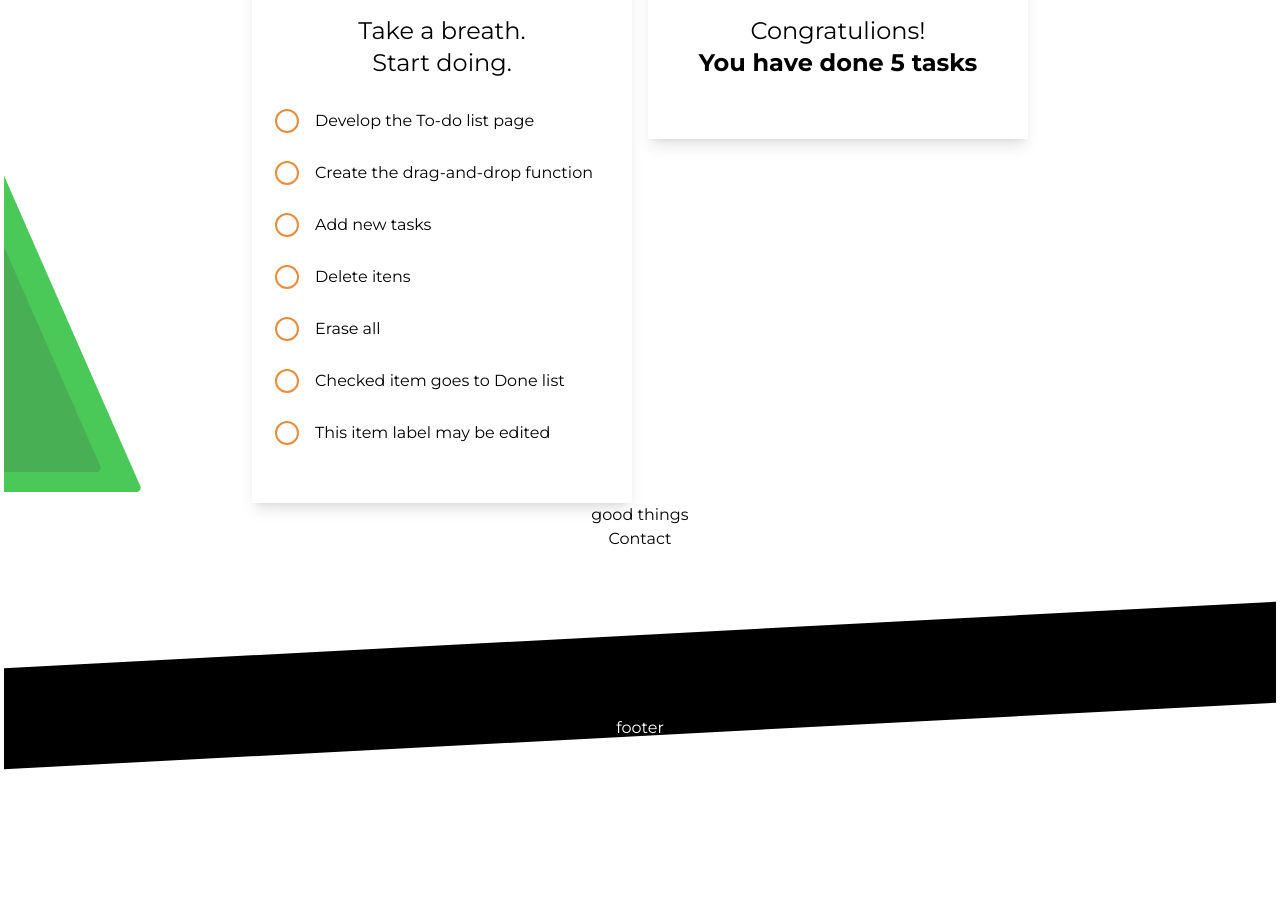
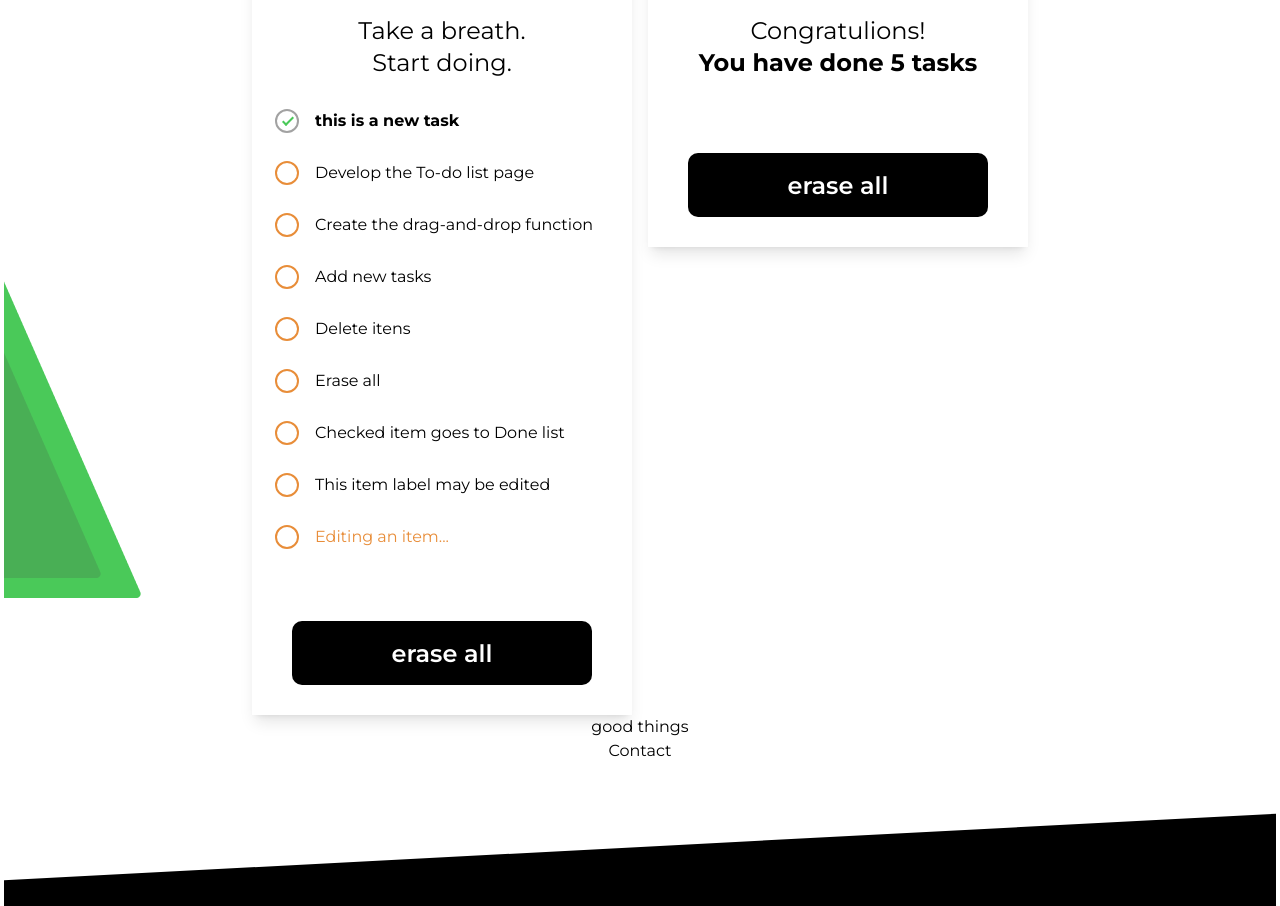
Before and after one commit to jademirf/coopers-todo-list-web, a Next.js app: page / in a window 1280 px wide. Shown: the part 1251-2157 px from the top of the page. Before the commit the page ends 2021 px from the top, so only its background shows below. Built offline with nearby package versions, Linux system fonts and the light colour scheme.

Commit message:
add new item and editting item

```diff
--- a/src/components/ListCard.tsx
+++ b/src/components/ListCard.tsx
@@ -1,4 +1,6 @@
 import Image from 'next/image'
+import { Button } from './Button';
+import { NewItem } from './NewItem';
 import { ListItem, ItemProps } from './ListItem';
 
 
@@ -7,31 +9,37 @@ interface TodoCardProps {
   title: string;
   message: string;
   count?: number;
+  allowNew?: boolean;
   color: string;
   items: Array<ItemProps>;
-  children: React.ReactElement;
+  children?: React.ReactElement;
 }
 
-export const ListCard = (props: TodoCardProps) => {
+export const ListCard = ({title, color, message, count, items, allowNew = false, children}: TodoCardProps) => {
   return (
     <div className="flex flex-col w-[380px] max-w-[380px] shadow-lg bg-white">
-      <div className={`h-5 w-full bg-${props.color}`}></div>
+      <div className={`h-5 w-full bg-${color}`}></div>
       <section id="card-content" className="text-2xl flex flex-col items-center mb-[30px]">
         <header className="w-full px-[23px] mb-[30px] flex flex-col items-center">
-          <h3 className="font-bold text-[40px] leading-6 mt-10 mb-5">{props.title}</h3>
-          <p id="message" className="w-[180px]">{props.message}</p>
+          <h3 className="font-bold text-[40px] leading-6 mt-10 mb-5">{title}</h3>
+          <p id="message" className="w-[180px]">{message}</p>
           {
-            props.count ? (<p><strong>You have done {props.count} tasks</strong></p>) : null
+            count ? (<p><strong>You have done {count} tasks</strong></p>) : null
           }
         </header>
         <div id="itens-list" className="w-full px-[23px]">
           <ul>
             {
-              props.items.map((item: ItemProps) => {
+              allowNew ? (<NewItem />) : null
+            }
+            {
+              items.map((item: ItemProps) => {
                 return <ListItem key={item.id} title={item.title} done={false} id={item.id} />
               })
             }
+            {children}
           </ul>
+          <Button text="erase all" type="SECONDARY" />
         </div>
       </section>
 
--- a/src/components/ListItem.tsx
+++ b/src/components/ListItem.tsx
@@ -4,15 +4,16 @@ export interface ItemProps {
   title: string;
   done: boolean;
   id: string;
+  extraClasses: string;
 }
 
-export const ListItem = (props: ItemProps) =>{
+export const ListItem = ({title, done = false, extraClasses}: ItemProps) =>{
   return (
-    <li className="flex gap-4 mb-5 text-left">
+    <li className={`flex gap-4 mb-5 text-left ${extraClasses}`}>
       <div>
         <button><Image src="/icon-unchecked.svg" alt="orange unchecked option" width={24} height={24} /></button>
       </div>
-      <div className="text-[16px] leading-6">{props.title}</div>
+      <div className="text-[16px] leading-6">{title}</div>
     </li>
   )
 }
--- /dev/null
+++ b/src/components/NewItem.tsx
@@ -0,0 +1,12 @@
+import Image from 'next/image'
+
+export const NewItem = () => {
+  return (
+    <li className="flex gap-4 mb-5 text-left">
+      <div>
+        <button><Image src="/icon-new-item.svg" alt="checked icon to add a new task" width={24} height={24} /></button>
+      </div>
+      <div className="font-bold text-[16px] leading-6">this is a new task</div>
+    </li>
+  )
+}
--- a/src/pages/index.tsx
+++ b/src/pages/index.tsx
@@ -2,6 +2,7 @@ import Image from 'next/image'
 import { FaSignInAlt } from 'react-icons/fa'
 import { Button } from '../components/Button'
 import { ListCard } from '../components/ListCard'
+import { ListItem } from '../components/ListItem'
 
 export default function Home() {
 
@@ -79,8 +80,22 @@ export default function Home() {
             <p className="w-full md:w-[600px] mx-auto mt-4 md:mt-8 text-white font-semibold text-[14px] md:text-[24px]">Drag and drop to set your main priorities, check when done and create what´s new.</p>
           </header>
           <div id="todo-screenshots" className="flex flex-wrap gap-4 justify-center items-start mt-10 md:mt-[80px] bg-white bg-[url('/bg-todo-section.png')] bg-no-repeat bg-left bg-middle">
-            <ListCard title="To-do" message="Take a breath. Start doing." color="green-500" items={todoItems} />
-            <ListCard title="Done" message="Congratulions!" count={5} color="orange-500" items={[]} />
+            <ListCard
+              title="To-do"
+              message="Take a breath. Start doing."
+              color="green-500"
+              allowNew
+              items={todoItems}
+            >
+              <ListItem title="Editing an item..." done={false} extraClasses="text-orange-500" id="123" />
+            </ListCard>
+            <ListCard
+              title="Done"
+              message="Congratulions!"
+              count={5}
+              color="orange-500"
+              items={[]}
+            />
           </div>
         </section>
         <section id="good-things">
```
Also changed, not shown: public/icon-new-item.svg (added).
